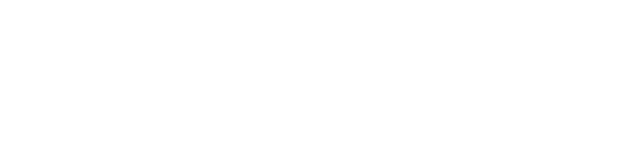
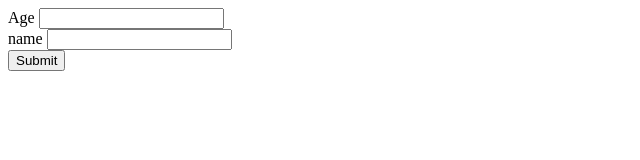
Before and after one commit to acciojob/promises-and-chains-BHAVANI28122, a website: page main.html in a window 1280 px wide. Shown: the whole page, without its empty margins (0-640 px from the left). Drawn offline with Linux system fonts and the light colour scheme.

Commit message:
created a submission

```diff
--- a/main.html
+++ b/main.html
@@ -7,6 +7,15 @@
 
   <body>
     <!-- write the body here -->
+	  <form>
+		  <label for="age">Age</label>
+		  <input type="number" id="age" required>
+		  <br>
+		  <label for="name">name</label>
+		  <input type="text" id="name" required>
+		  <br>
+		  <button type ="submit" id="btn">Submit</button>
+	  </form>
 
     <script type="text/javascript" src="./script.js"></script>
   </body>
--- a/script.js
+++ b/script.js
@@ -1 +1,8 @@
 //your JS code here. If required.
+let name = document.getElementById("name");
+let age = document.getElementById("age");
+document.getElementById("btn").addEventListener("submit",(e)=>{
+	e.preventDefault();
+	name = name.value;
+	age = age.value;
+}).then
```
